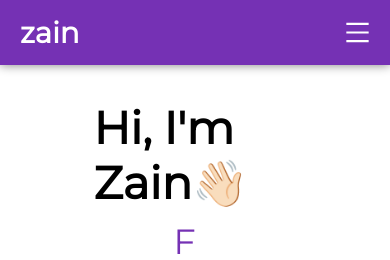
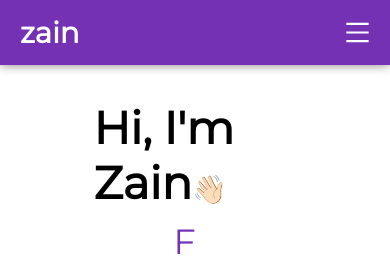
Before and after one commit to mzain42401/mzain, a React (Create React App) app: page / in a window 390 px wide. Shown: the top 260 px of the page. Built offline with nearby package versions, Linux system fonts and the light colour scheme.

Commit message:
aboutpage

```diff
--- a/src/components/home/home.module.css
+++ b/src/components/home/home.module.css
@@ -203,6 +203,9 @@ scale: 1.2;
       justify-content: center;
       width: 100%;
     }
+    .wave{
+      font-size:  28px;
+    }
     .btnDiv{
       display: flex;
       align-items: center;
```
